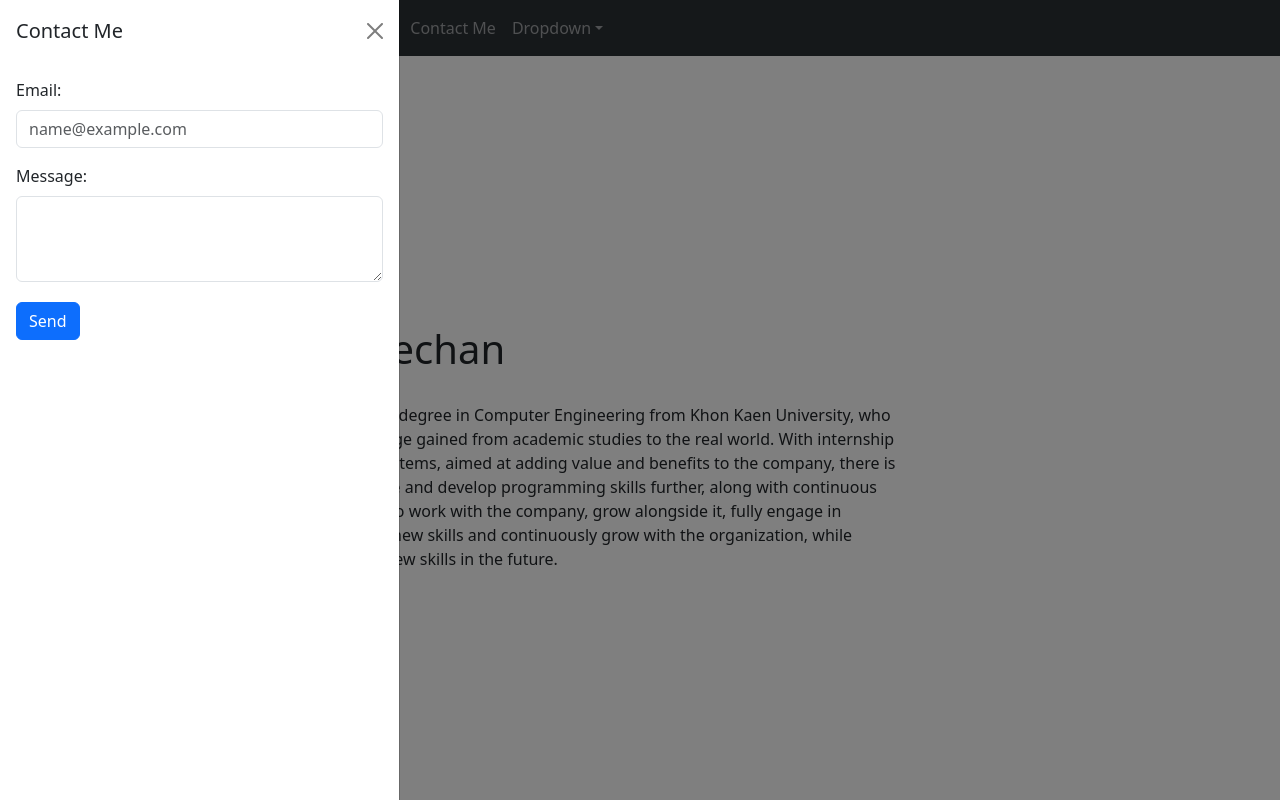
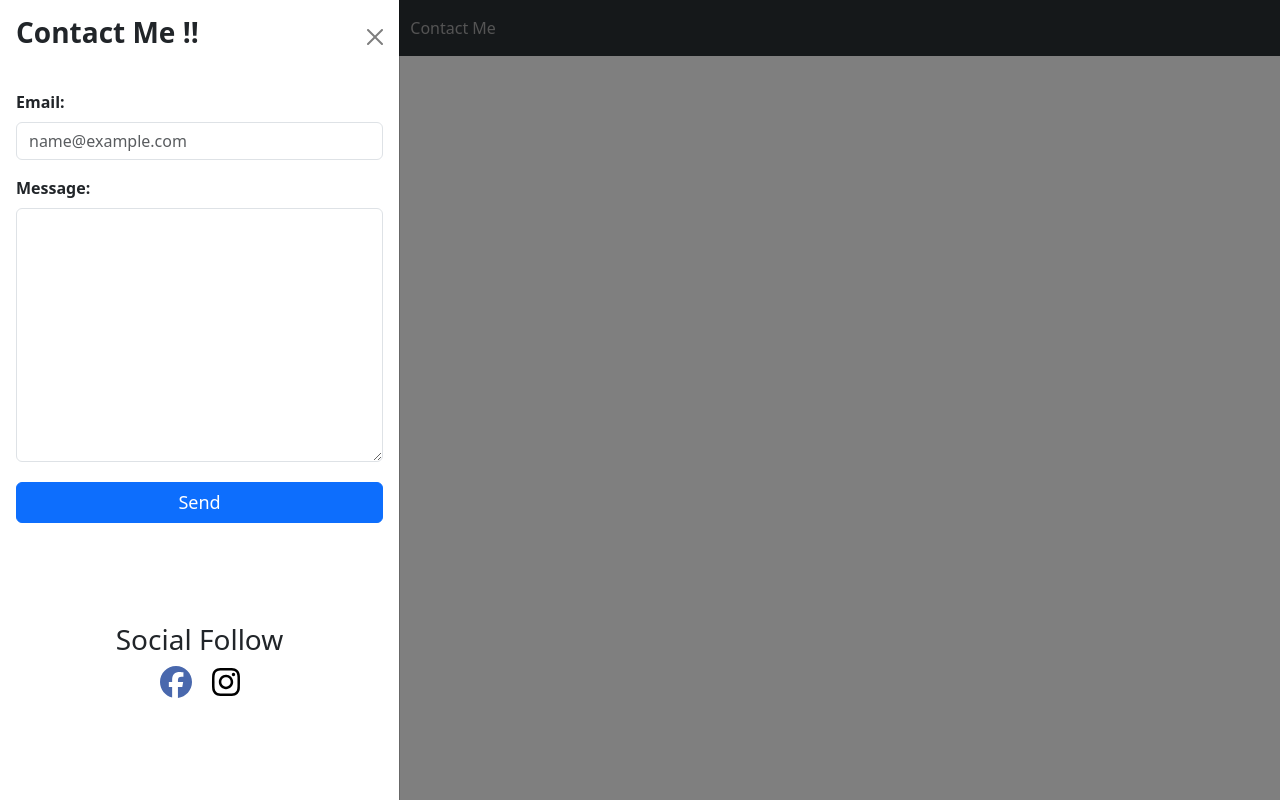
Before and after one commit to Gunn-Treepaech/treepaech-gh-pages, a React (Create React App) app: page /about in a window 1280 px wide. Both pictures are taken after a click on the button "Contact Me". Built offline with nearby package versions, Linux system fonts and the light colour scheme.

Commit message:
add page

```diff
--- a/package.json
+++ b/package.json
@@ -5,6 +5,9 @@
   "private": true,
   "dependencies": {
     "@emailjs/browser": "^4.3.3",
+    "@fortawesome/fontawesome-svg-core": "^6.5.2",
+    "@fortawesome/free-brands-svg-icons": "^6.5.2",
+    "@fortawesome/react-fontawesome": "^0.2.1",
     "@testing-library/jest-dom": "^5.17.0",
     "@testing-library/react": "^13.4.0",
     "@testing-library/user-event": "^13.5.0",
@@ -13,6 +16,7 @@
     "react": "^18.3.1",
     "react-bootstrap": "^2.10.2",
     "react-dom": "^18.3.1",
+    "react-router-dom": "^6.23.1",
     "react-scripts": "5.0.1",
     "web-vitals": "^2.1.4"
   },
--- a/src/components/AboutMeTXT.js
+++ b/src/components/AboutMeTXT.js
@@ -4,7 +4,7 @@ import "./AboutMeTXT.css"
 export default function AboutMe() {
   return (
     <div
-      className="details"
+      className=""
       style={{
         position: "absolute",
         left: "40%",
--- /dev/null
+++ b/src/components/Navbars.css
@@ -0,0 +1,8 @@
+.navbarItem {
+  text-decoration: none;
+  color: #a8a8a8;
+}
+
+.navbarItem:hover {
+  color: #ffffff;
+}
--- a/src/components/Navbars.js
+++ b/src/components/Navbars.js
@@ -1,10 +1,10 @@
-import Container from 'react-bootstrap/Container';
-import Nav from 'react-bootstrap/Nav';
-import Navbar from 'react-bootstrap/Navbar';
-import NavDropdown from 'react-bootstrap/NavDropdown';
-import Pdf from '../Documents/Treepaech_Resume.pdf';
-import Offcanva from './Offcanvas';
-import { useState } from 'react';
+import Container from "react-bootstrap/Container";
+import Nav from "react-bootstrap/Nav";
+import Navbar from "react-bootstrap/Navbar";
+import Offcanva from "./Offcanvas";
+import { useState } from "react";
+import { Link } from "react-router-dom";
+import "./Navbars.css"
 
 export default function Navbar_component() {
   const [showOffcanvas, setShowOffcanvas] = useState(false);
@@ -20,16 +20,17 @@ export default function Navbar_component() {
           <Navbar.Toggle aria-controls="basic-navbar-nav" />
           <Navbar.Collapse id="basic-navbar-nav">
             <Nav className="me-auto">
-              <Nav.Link href="/">Home</Nav.Link>
-              <Nav.Link href={Pdf}>About Me</Nav.Link>
-              <Nav.Link onClick={handleShowOffcanvas}>Contact Me</Nav.Link>
-              <NavDropdown title="Dropdown" id="basic-nav-dropdown">
-                <NavDropdown.Item href="#action/3.1">Action</NavDropdown.Item>
-                <NavDropdown.Item href="#action/3.2">Another action</NavDropdown.Item>
-                <NavDropdown.Item href="#action/3.3">Something</NavDropdown.Item>
-                <NavDropdown.Divider />
-                <NavDropdown.Item href="#action/3.4">Separated link</NavDropdown.Item>
-              </NavDropdown>
+              <Nav.Link>
+                <Link to="/" className="navbarItem">
+                  Home
+                </Link>
+              </Nav.Link>
+              <Nav.Link>
+                <Link to="/about" className="navbarItem">
+                About Me
+                </Link>
+              </Nav.Link>
+              <Nav.Link className="navbarItem" onClick={handleShowOffcanvas}>Contact Me</Nav.Link>
             </Nav>
           </Navbar.Collapse>
         </Container>
--- a/src/components/Offcanvas.css
+++ b/src/components/Offcanvas.css
@@ -3,4 +3,14 @@
     display: flex;
     justify-content: center;
     align-items: center;
+    width: 100%;
+    font-size: large;
 }
+
+.contactTitle {
+    font-weight: bold;
+}
+
+.form-container{
+    font-weight: bold;
+}
--- a/src/components/Offcanvas.js
+++ b/src/components/Offcanvas.js
@@ -4,6 +4,7 @@ import Button from "react-bootstrap/Button";
 import "./Offcanvas.css";
 import emailjs from "@emailjs/browser";
 import { useRef } from "react";
+import SocialFollow from "./SocialFollow";
 
 export default function Offcanva({ show, handleClose }) {
   const formRef = useRef(null);
@@ -34,11 +35,18 @@ export default function Offcanva({ show, handleClose }) {
     <>
       <Offcanvas show={show} onHide={handleClose}>
         <Offcanvas.Header closeButton>
-          <Offcanvas.Title>Contact Me</Offcanvas.Title>
+          <Offcanvas.Title>
+            <h3 className="contactTitle">Contact Me !!</h3>
+          </Offcanvas.Title>
         </Offcanvas.Header>
         <Offcanvas.Body>
+          <div className="fromArea">
+            <div className="form-container">
               <Form ref={formRef} onSubmit={sendEmail}>
-            <Form.Group className="mb-3" controlId="exampleForm.ControlInput1">
+                <Form.Group
+                  className="mb-3"
+                  controlId="exampleForm.ControlInput1"
+                >
                   <Form.Label>Email: </Form.Label>
                   <Form.Control
                     type="email"
@@ -51,12 +59,22 @@ export default function Offcanva({ show, handleClose }) {
                   controlId="exampleForm.ControlTextarea1"
                 >
                   <Form.Label>Message: </Form.Label>
-              <Form.Control type="text" name="message" as="textarea" rows={3} />
+                  <Form.Control
+                    type="text"
+                    name="message"
+                    as="textarea"
+                    rows={10}
+                  />
                 </Form.Group>
                 <Button className="sendButton" variant="primary" type="submit">
                   Send
                 </Button>
               </Form>
+            </div>
+          </div>
+          <div class="social">
+            <SocialFollow />
+          </div>
         </Offcanvas.Body>
       </Offcanvas>
     </>
--- /dev/null
+++ b/src/components/SocialFollow.css
@@ -0,0 +1,28 @@
+.social-container {
+  display: flex;
+  flex-direction: column;
+  align-items: center;
+}
+
+.social-container h3 {
+  margin-bottom: 10px;
+  margin-top: 100px;
+}
+
+.social-icons {
+  display: flex;
+  gap: 20px;
+}
+
+.social {
+  text-decoration: none;
+  color: inherit;
+}
+
+.instagram{
+    color: black;
+}
+
+.facebook{
+    color: #4968ad;
+}
--- /dev/null
+++ b/src/components/SocialFollow.js
@@ -0,0 +1,25 @@
+import { FontAwesomeIcon } from "@fortawesome/react-fontawesome";
+import "./SocialFollow.css";
+import { faFacebook, faInstagram } from "@fortawesome/free-brands-svg-icons";
+
+export default function SocialFollow() {
+  return (
+    <div className="social-container">
+      <h3>Social Follow</h3>
+      <div className="social-icons">
+        <a
+          href="https://www.facebook.com/treepaech.treechan/"
+          className="facebook social"
+        >
+          <FontAwesomeIcon icon={faFacebook} size="2x" />
+        </a>
+        <a
+          href="https://www.instagram.com/gunnzzz___/"
+          className="instagram social"
+        >
+          <FontAwesomeIcon icon={faInstagram} size="2x" />
+        </a>
+      </div>
+    </div>
+  );
+}
--- a/src/index.js
+++ b/src/index.js
@@ -4,10 +4,27 @@ import './index.css';
 import App from './App';
 import reportWebVitals from './reportWebVitals';
 
+import {
+  createBrowserRouter,
+  RouterProvider,
+} from "react-router-dom";
+import AboutMe from './pages/AboutMe';
+
+const router = createBrowserRouter([
+  {
+    path: "/",
+    element: <App />,
+  },
+  {
+    path: "about",
+    element: <AboutMe />,
+  },
+]);
+
 const root = ReactDOM.createRoot(document.getElementById('root'));
 root.render(
   <React.StrictMode>
-    <App />
+    <RouterProvider router={router} />
   </React.StrictMode>
 );
 
--- /dev/null
+++ b/src/pages/AboutMe.js
@@ -0,0 +1,11 @@
+import React from "react";
+import Navbars from "../components/Navbars";
+
+export default function AboutMe() {
+  return (
+    <>
+      <Navbars />
+      <h2>Hello</h2>
+    </>
+  );
+}
```
Also changed, not shown: src/ErrorBoundary.js (added, +29 -0 lines), 1 other file (tests, documents, lock files or other folders). Lines whose indentation alone changed are shown as unchanged.
